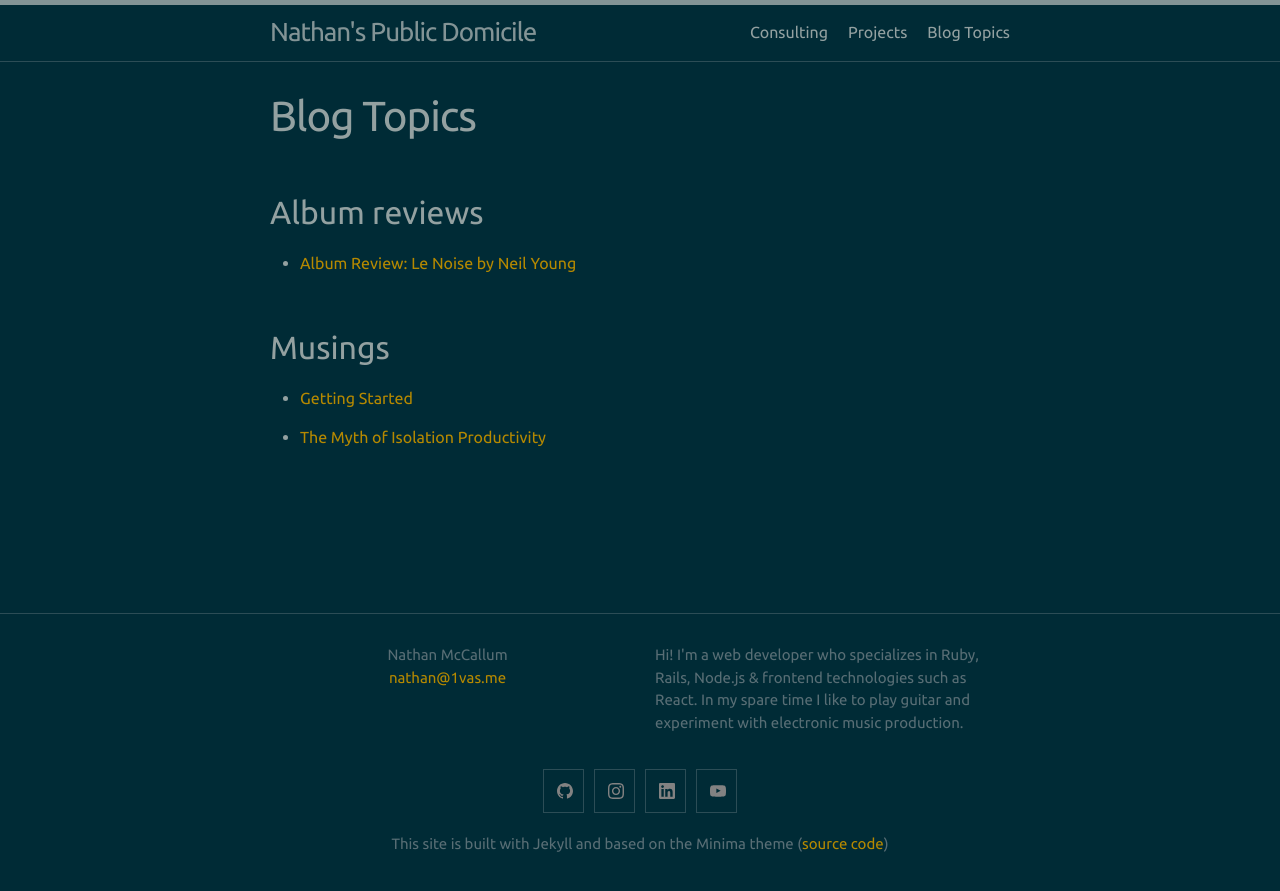
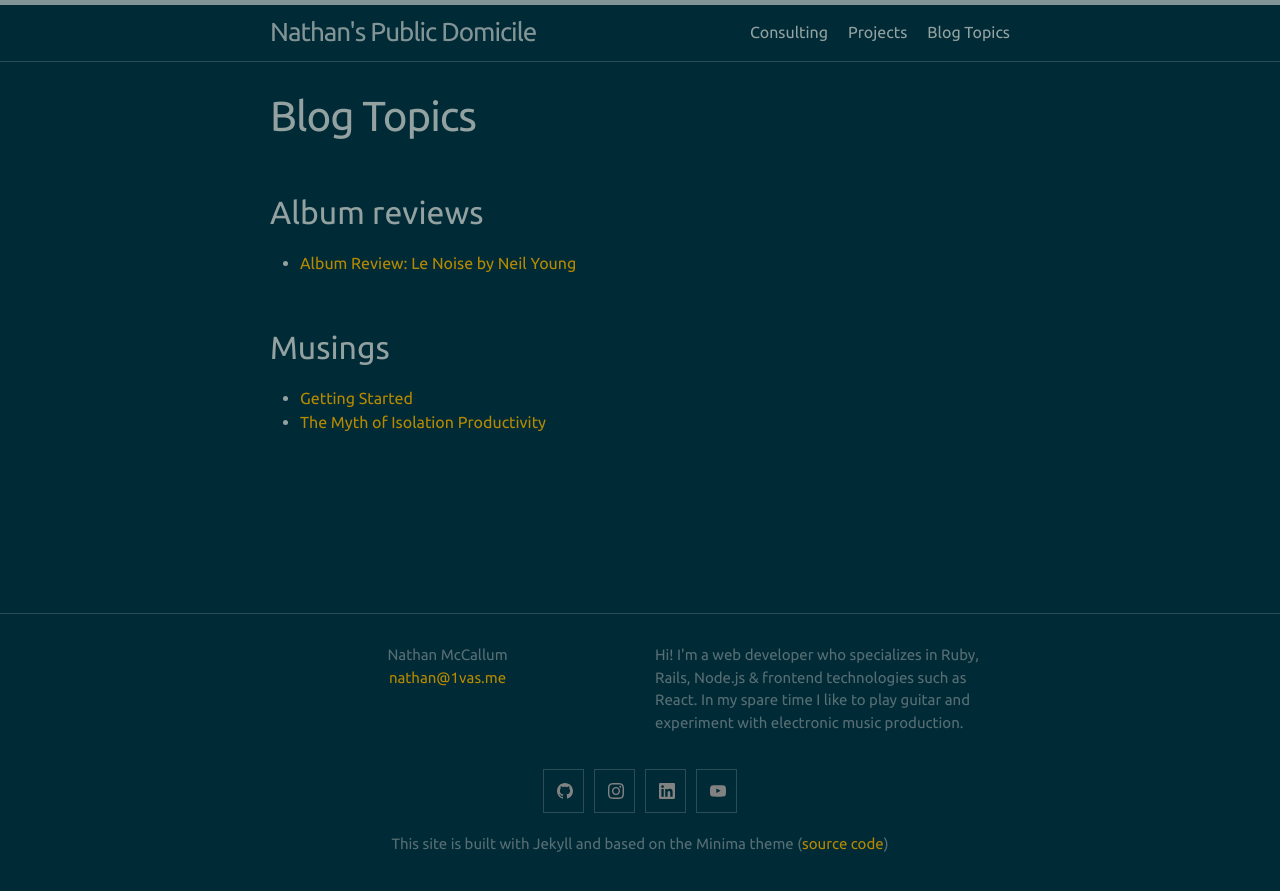
Before and after one commit to 1vasari/nathan-mccallum.com, a Jekyll site: the page built from topics.html, in a window 1280 px wide. Shown: the top 891 px of the page. Built offline with Jekyll 4.4.1, drawn with Linux system fonts in a browser that asks for light colours.

Commit message:
Fix up topics page
Use html instead of mark down to fix formatting. Somewhere along the pipeline an undesired <p> element was being created for each list item. Creating too much space between the items.

```diff
--- a/_config.yml
+++ b/_config.yml
@@ -43,7 +43,7 @@
 header_pages:
   - consulting.md
   - projects.md
-  - topics.md
+  - topics.html
 
 minima:
   skin: solarized-dark
--- /dev/null
+++ b/topics.html
@@ -0,0 +1,19 @@
+---
+title: Blog Topics
+permalink: /topics/
+layout: page
+---
+
+{% assign tags = site.tags | sort %}
+{% for tag in tags %}
+
+{% assign tag_name = tag | first %}
+  <h2>{{ tag_name | replace: '-', ' ' | capitalize }}</h2>
+
+  <ul>
+    {% assign posts = site.tags[tag_name] | sort %}
+    {% for post in posts %}
+      <li><a href="{{ baseurl }}{{ post.url }}">{{ post.title }}</a></li>
+    {% endfor %}
+  </ul>
+{% endfor %}
--- a/topics.md
+++ /dev/null
@@ -1,17 +0,0 @@
----
-title: Blog Topics
-permalink: /topics/
-layout: page
----
-
-{% assign tags = site.tags | sort %}
-{% for tag in tags %}
-
-{% assign tag_name = tag | first %}
-## {{ tag_name | replace: '-', ' ' | capitalize }}
-
-  {% assign posts = site.tags[tag_name] | sort %}
-  {% for post in posts %}
-  - [{{post.title}}]({{ baseurl }}{{ post.url }})
-  {% endfor %}
-{% endfor %}
```
